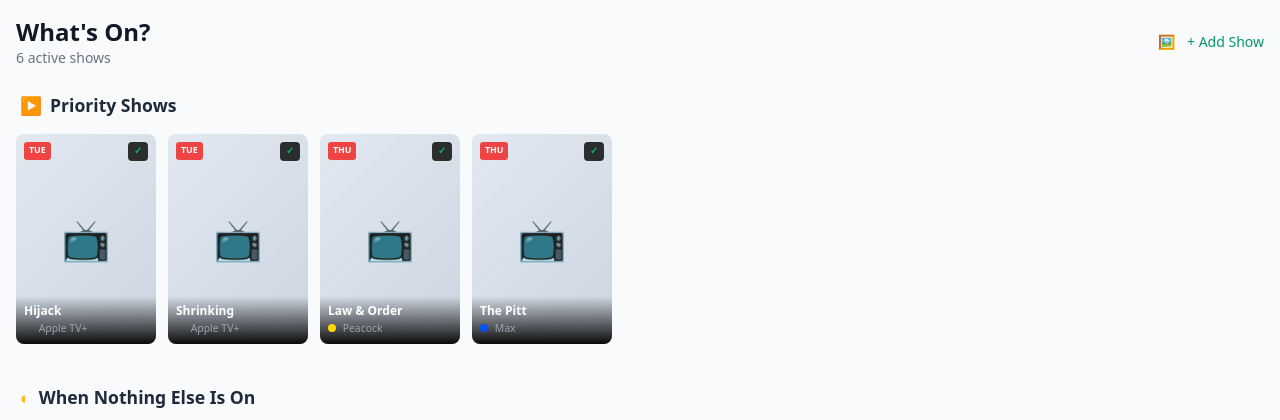
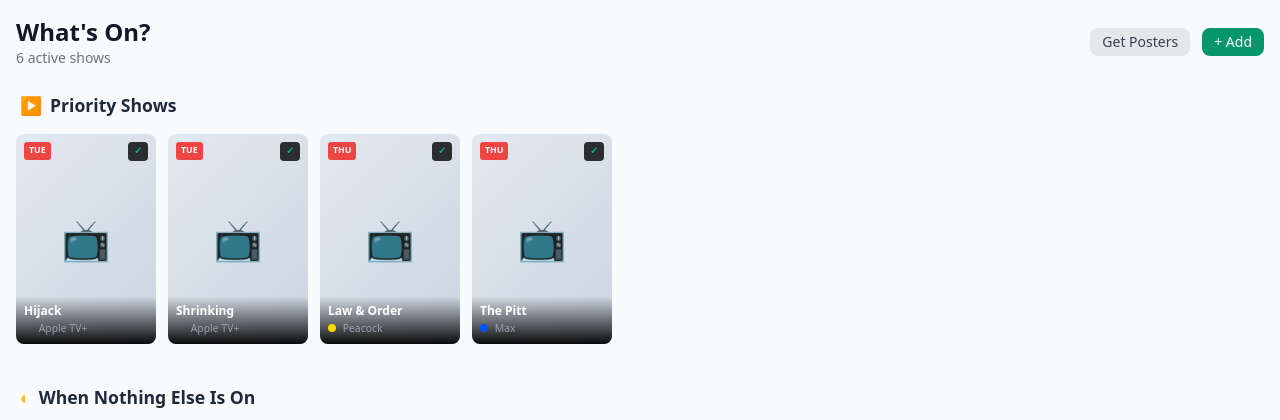
Before and after one commit to klill6506/whats-on, a FastAPI app: page / in a window 1280 px wide. Shown: the top 420 px of the page. Run offline with FastAPI, Linux system fonts and the light colour scheme; data comes from the database, SQL or seed files in the repository; some libraries are stand-ins or nearby versions.

Commit message:
More visible Get Posters button

```diff
--- a/templates/index.html
+++ b/templates/index.html
@@ -199,8 +199,8 @@
             <p class="text-gray-500 text-sm">{{ priority_shows|length + backup_shows|length }} active shows</p>
         </div>
         <div class="flex gap-3 items-center">
-            <button onclick="fetchAllPosters()" class="text-gray-400 hover:text-gray-600 text-sm" title="Fetch missing posters">🖼️</button>
-            <button onclick="openAddModal()" class="text-emerald-600 text-sm font-medium">+ Add Show</button>
+            <button onclick="fetchAllPosters()" class="bg-gray-200 hover:bg-gray-300 text-gray-700 px-3 py-1 rounded-lg text-sm" title="Fetch missing posters">Get Posters</button>
+            <button onclick="openAddModal()" class="bg-emerald-600 hover:bg-emerald-500 text-white px-3 py-1 rounded-lg text-sm font-medium">+ Add</button>
         </div>
     </header>
 
@@ -527,7 +527,8 @@
 
         async function fetchAllPosters() {
             const btn = event.target;
-            btn.textContent = '⏳';
+            const originalText = btn.textContent;
+            btn.textContent = 'Loading...';
             btn.disabled = true;
 
             try {
@@ -536,12 +537,12 @@
                 if (data.updated > 0) {
                     location.reload();
                 } else {
-                    btn.textContent = '✓';
-                    setTimeout(() => { btn.textContent = '🖼️'; btn.disabled = false; }, 1500);
+                    btn.textContent = 'Done ✓';
+                    setTimeout(() => { btn.textContent = originalText; btn.disabled = false; }, 1500);
                 }
             } catch (err) {
-                btn.textContent = '❌';
-                setTimeout(() => { btn.textContent = '🖼️'; btn.disabled = false; }, 1500);
+                btn.textContent = 'Error';
+                setTimeout(() => { btn.textContent = originalText; btn.disabled = false; }, 1500);
             }
         }
     </script>
```
